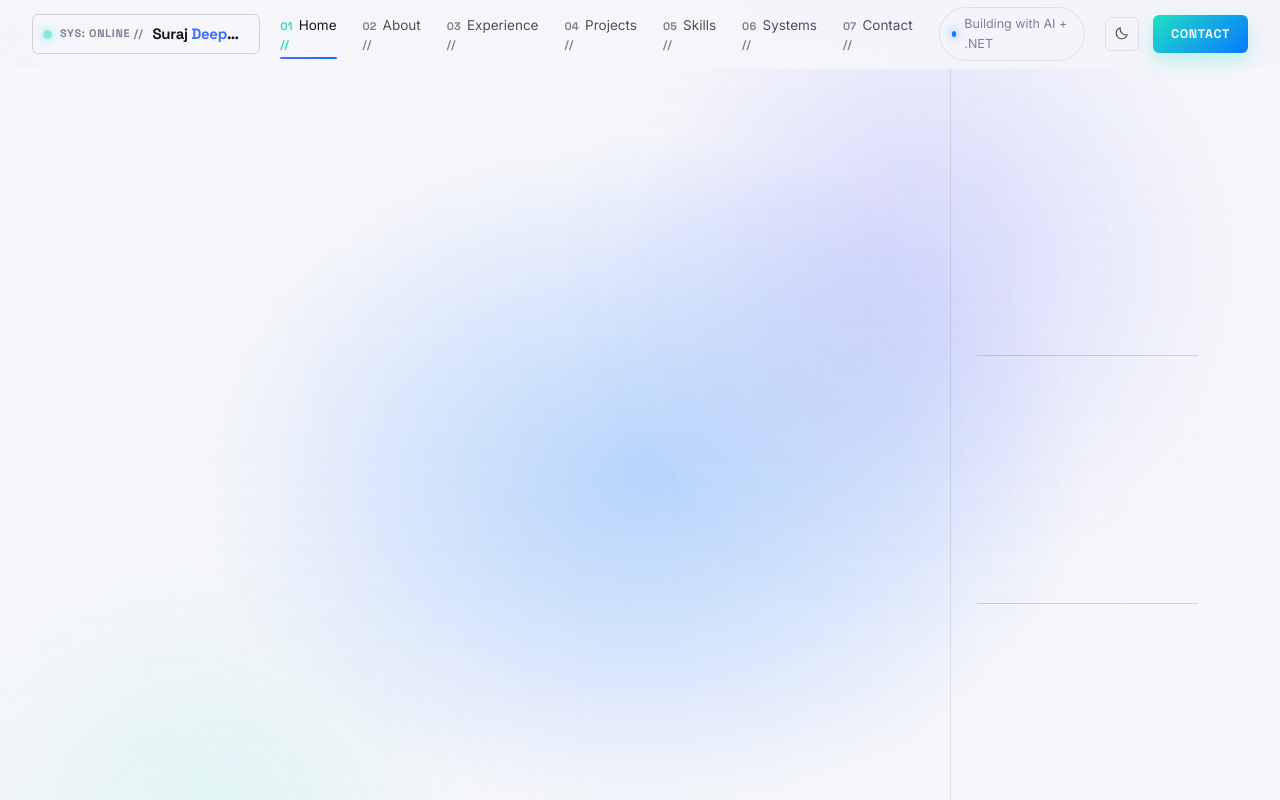
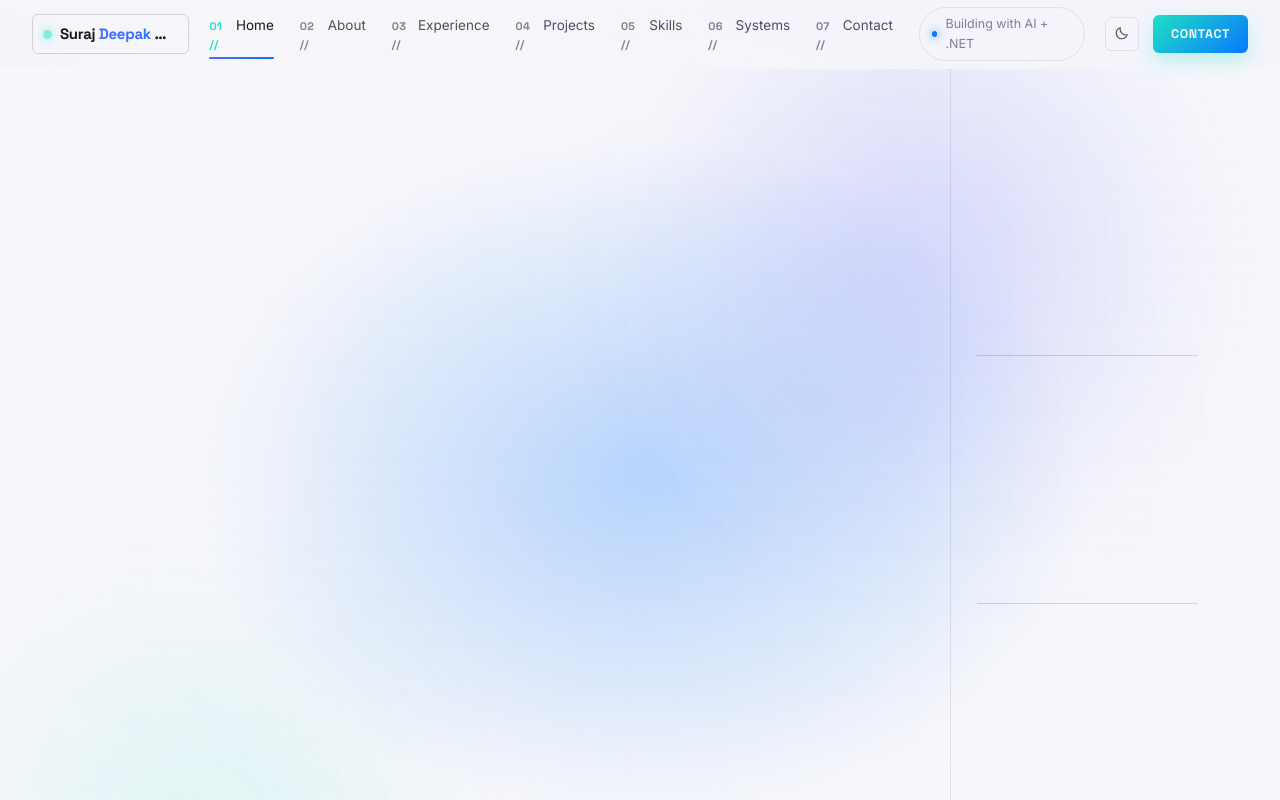
Before and after one commit to Surajj06/Portfolio, an Angular app in the folder frontend/: page / in a window 1280 px wide. Built offline with nearby package versions, Linux system fonts and the light colour scheme.

Commit message:
Remove SYS: ONLINE label from navbar brand
Keeps the status dot and name, drops the HUD-style status text.

```diff
--- a/frontend/src/app/core/navbar/navbar.component.html
+++ b/frontend/src/app/core/navbar/navbar.component.html
@@ -2,7 +2,6 @@
   <div class="container navbar-inner">
     <a routerLink="/" fragment="top" class="navbar-sys" (click)="closeMenu()">
       <span class="navbar-sys-dot" aria-hidden="true"></span>
-      <span class="navbar-sys-label">SYS: ONLINE //</span>
       <span class="navbar-sys-name">{{ firstName }}<span class="navbar-brand-accent">{{ ' ' + restOfName }}</span></span>
     </a>
 
--- a/frontend/src/app/core/navbar/navbar.component.scss
+++ b/frontend/src/app/core/navbar/navbar.component.scss
@@ -52,15 +52,6 @@
     background: var(--accent-pop);
     box-shadow: 0 0 8px var(--accent-pop);
     animation: navbar-sys-pulse 2.2s ease-in-out infinite;
-  }
-
-  &-sys-label {
-    font-family: var(--font-display);
-    font-size: 11px;
-    font-weight: 700;
-    letter-spacing: 0.06em;
-    color: var(--text-muted);
-    white-space: nowrap;
   }
 
   &-sys-name {
@@ -203,10 +194,6 @@
   50% { opacity: 0.55; transform: scale(1.25); }
 }
 
-@media (max-width: 980px) {
-  .navbar-sys-label { display: none; }
-}
-
 @media (max-width: 860px) {
   .navbar {
     &-links {
```
